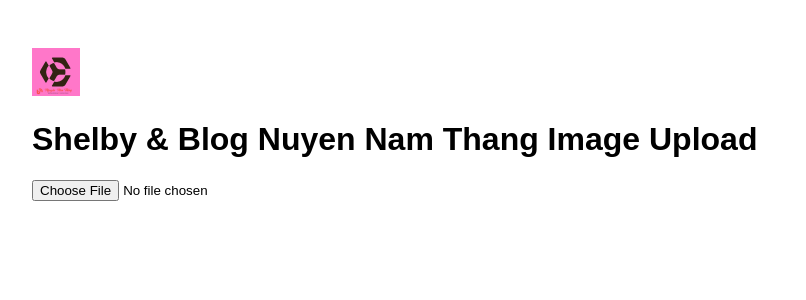
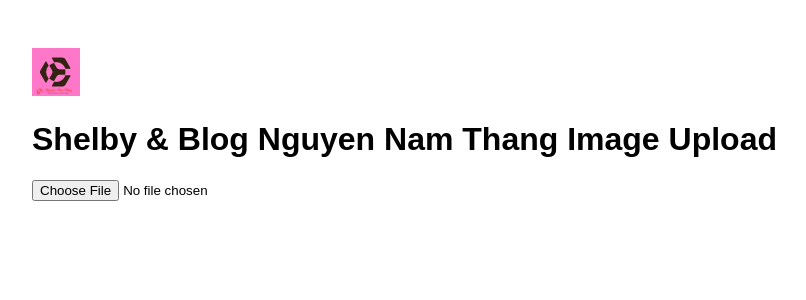
Before and after one commit to namthangidol/shelby-image-uploader, a Next.js app: page / in a window 1280 px wide. Shown: the top 300 px of the page, without its empty margins (16-822 px from the left). Built offline with nearby package versions, Linux system fonts and the light colour scheme.

Commit message:
Update page.js

```diff
--- a/app/page.js
+++ b/app/page.js
@@ -31,7 +31,7 @@ export default function Home() {
 
   {/* LOGO */}
       <img src="/logo.png" width="48"/>
-      <h1>Shelby & Blog Nuyen Nam Thang Image Upload</h1>
+      <h1>Shelby & Blog Nguyen Nam Thang Image Upload</h1>
 
       <input type="file" onChange={upload} />
 
```
